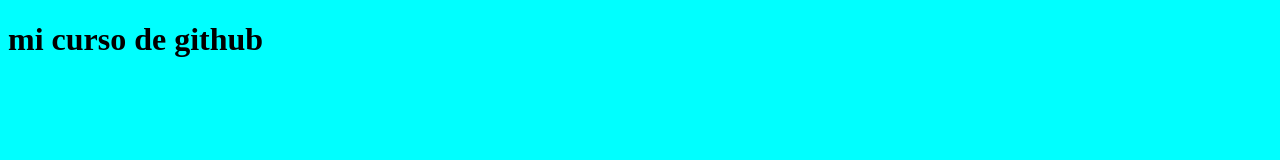
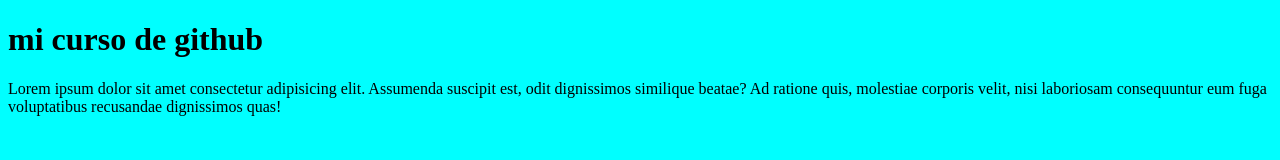
Before and after one commit to desarrollo405/aftergithub, a plain HTML site: page index.html in a window 1280 px wide. Drawn offline with Linux system fonts and the light colour scheme.

Commit message:
inclusion de un parrofo

```diff
--- a/index.html
+++ b/index.html
@@ -9,5 +9,6 @@
 </head>
 <body>
     <h1>mi curso de github</h1>
+    <p>Lorem ipsum dolor sit amet consectetur adipisicing elit. Assumenda suscipit est, odit dignissimos similique beatae? Ad ratione quis, molestiae corporis velit, nisi laboriosam consequuntur eum fuga voluptatibus recusandae dignissimos quas!</p>
 </body>
 </html>
```
